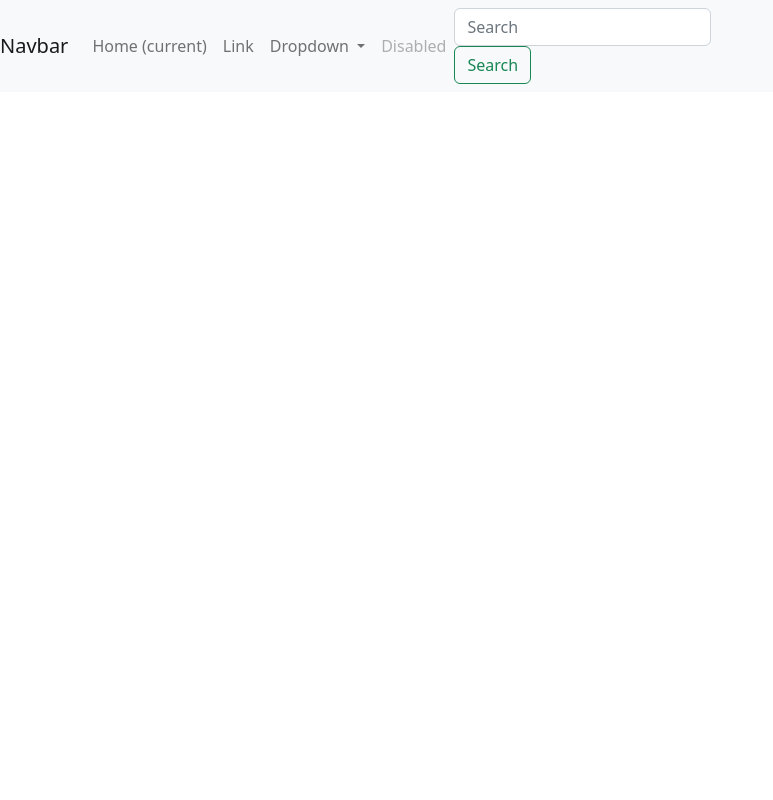
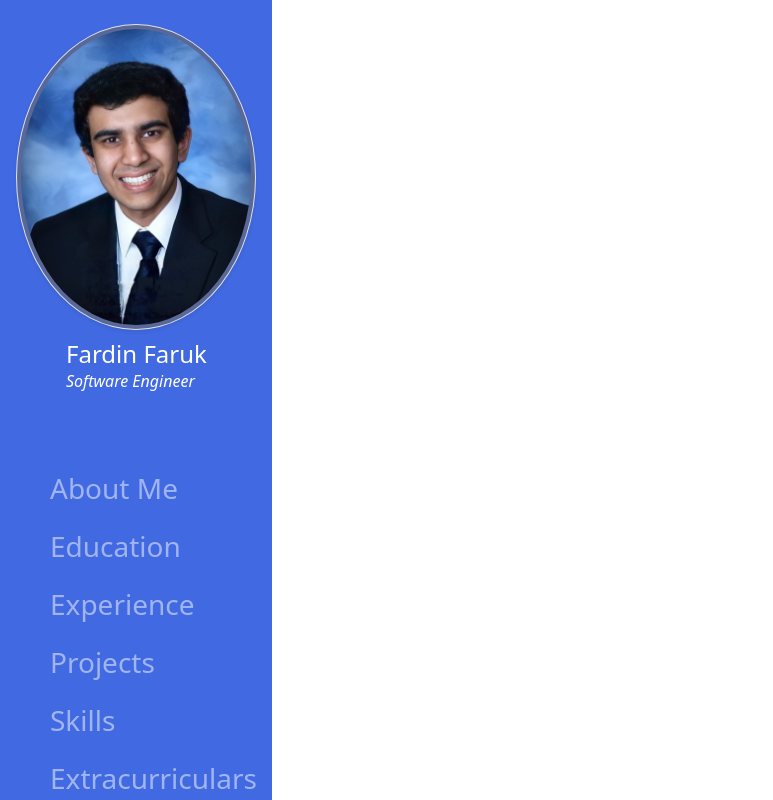
Before and after one commit to Fard-Faru/Fard-Faru.github.io, an Angular app: page / in a window 1280 px wide. Shown: the whole page, without its empty margins (0-773 px from the left). Built offline with nearby package versions, Linux system fonts and the light colour scheme.

Commit message:
Before Awesome Font

```diff
--- a/src/app/app.component.css
+++ b/src/app/app.component.css
@@ -0,0 +1,68 @@
+.vertical-nav {
+    min-width: 17rem;
+    width: 17rem;
+    height: 100vh;
+    position: fixed;
+    top: 0;
+    left: 0;
+    transition: all 0.4s;
+    background-color: rgb(65,105,225);
+
+  }
+  .title-content{
+    color: rgb(255, 255, 255);
+    padding-left: 50px;
+    padding-top: 10px;
+  }
+  .menu-format{
+    padding-left: 50px;
+    padding-top: 10px;
+    font-size: 28px;
+    font-weight: 500;
+    opacity: 0.5;
+    color: white;
+  }
+
+
+  .rounded-circle{
+    height: auto;
+    width: auto;
+    }
+
+  .img-thumbnail{
+    background-color: rgb(90, 104, 151);;
+  }
+
+  .page-content {
+    width: calc(100% - 17rem);
+    margin-left: 17rem;
+    transition: all 0.4s;
+  }
+
+
+  /* for toggle behavior */
+
+  #sidebar.active {
+    margin-left: -17rem;
+  }
+
+  #content.active {
+    width: 100%;
+    margin: 0;
+  }
+  @media (max-width: 768px) {
+    #sidebar {
+      margin-left: -17rem;
+    }
+    #sidebar.active {
+      margin-left: 0;
+    }
+    #content {
+      width: 100%;
+      margin: 0;
+    }
+    #content.active {
+      margin-left: 17rem;
+      width: calc(100% - 17rem);
+    }
+  }
--- a/src/app/app.component.html
+++ b/src/app/app.component.html
@@ -1,35 +1,22 @@
-<nav class="navbar navbar-expand-lg navbar-light bg-light">
-  <a class="navbar-brand" href="#">Navbar</a>
-  <button class="navbar-toggler" type="button" data-toggle="collapse" data-target="#navbarSupportedContent" aria-controls="navbarSupportedContent" aria-expanded="false" aria-label="Toggle navigation">
-    <span class="navbar-toggler-icon"></span>
-  </button>
-
-  <div class="collapse navbar-collapse" id="navbarSupportedContent">
-    <ul class="navbar-nav mr-auto">
-      <li class="nav-item active">
-        <a class="nav-link" href="#">Home <span class="sr-only">(current)</span></a>
-      </li>
-      <li class="nav-item">
-        <a class="nav-link" href="#">Link</a>
-      </li>
-      <li class="nav-item dropdown">
-        <a class="nav-link dropdown-toggle" href="#" id="navbarDropdown" role="button" data-bs-toggle="dropdown" aria-haspopup="true" aria-expanded="false">
-          Dropdown
-        </a>
-        <div class="dropdown-menu" aria-labelledby="navbarDropdown">
-          <a class="dropdown-item" href="#">Action</a>
-          <a class="dropdown-item" href="#">Another action</a>
-          <div class="dropdown-divider"></div>
-          <a class="dropdown-item" href="#">Something else here</a>
+<div class="vertical-nav" id="sidebar">
+  <div class="py-4 px-3 mb-4 ">
+    <div class="media d-flex align-items-center">
+      <img src="../assets/Picture_Pro.jpg" alt="..." class="rounded-circle img-rounded img-thumbnail shadow-sm">
+    </div>
+      <div class="title-content">
+        <h4 class="m-0" >Fardin Faruk</h4>
+        <div class="subtitle-content" style="font-style: italic;">
+          <p>Software Engineer</p>
         </div>
-      </li>
-      <li class="nav-item">
-        <a class="nav-link disabled" href="#">Disabled</a>
-      </li>
-    </ul>
-    <form class="form-inline my-2 my-lg-0">
-      <input class="form-control mr-sm-2" type="search" placeholder="Search" aria-label="Search">
-      <button class="btn btn-outline-success my-2 my-sm-0" type="submit">Search</button>
-    </form>
-  </div>
-</nav>
+      </div>
+    </div>
+    <div class="menu-format">
+      <p>About Me</p>
+      <p>Education</p>
+      <p>Experience</p>
+      <p>Projects</p>
+      <p>Skills</p>
+      <p>Extracurriculars</p>
+      <p>Awards</p>
+    </div>
+</div>
--- a/src/index.html
+++ b/src/index.html
@@ -2,7 +2,7 @@
 <html lang="en">
 <head>
   <meta charset="utf-8">
-  <title>Website</title>
+  <title>Fardin Portfolio</title>
   <base href="/">
   <meta name="viewport" content="width=device-width, initial-scale=1">
   <link rel="icon" type="image/x-icon" href="favicon.ico">
```
Also changed, not shown: src/assets/Picture_Pro.jpg (added).
